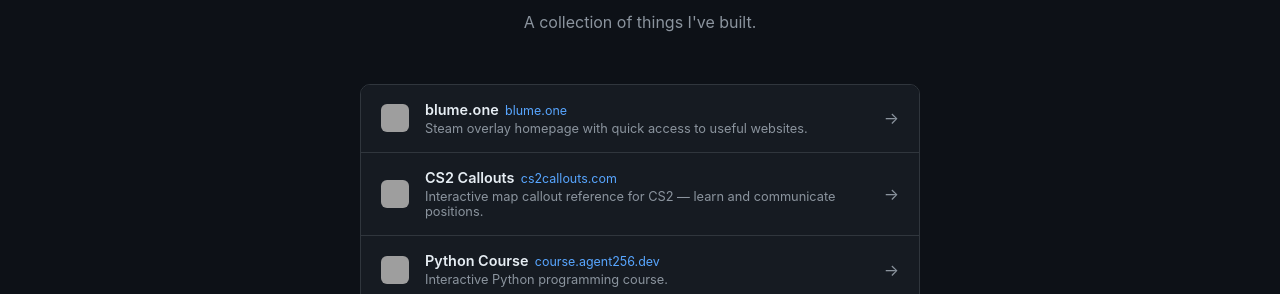
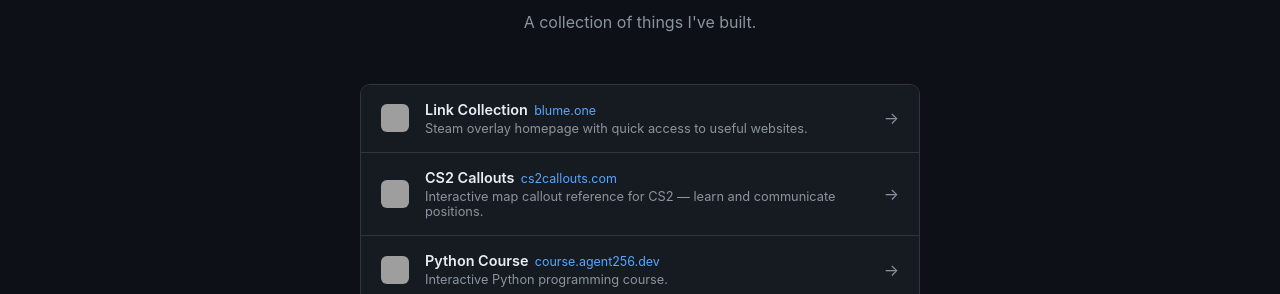
Before and after one commit to iv8512/agent256.dev, a Jekyll site: the page built from directory.html, in a window 1280 px wide. Shown: the part 214-508 px from the top of the page. Built offline with Jekyll 4.4.1, drawn with Linux system fonts in a browser that asks for light colours; grey boxes are pictures that could not be loaded.

Commit message:
Project title

```diff
--- a/directory.html
+++ b/directory.html
@@ -13,7 +13,7 @@
     <img class="project-icon" src="https://icons.duckduckgo.com/ip3/blume.one.ico" alt="" />
     <div class="project-info">
       <div class="project-title">
-        <span class="project-name">blume.one</span>
+        <span class="project-name">Link Collection</span>
         <span class="project-url">blume.one</span>
       </div>
       <div class="project-desc">Steam overlay homepage with quick access to useful websites.</div>
```
